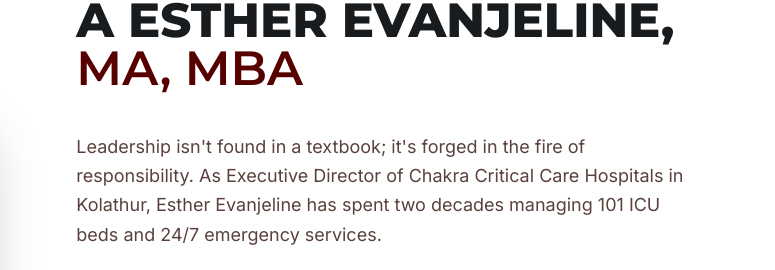
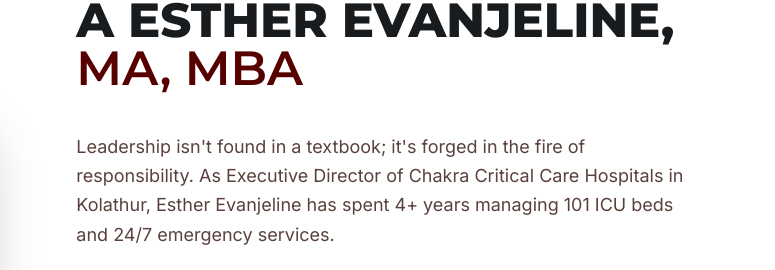
Before and after one commit to aravinds-afk/esther-website, a plain HTML site: page index.html in a window 1280 px wide. Shown: the part 978-1248 px from the top of the page, 505-1280 px from the left. Drawn offline with nearby package versions, Linux system fonts and the light colour scheme.

Commit message:
Update index.html

```diff
--- a/index.html
+++ b/index.html
@@ -213,7 +213,7 @@
 <p class="font-display text-3xl md:text-5xl font-extrabold text-on-surface uppercase">A ESTHER EVANJELINE, <span class="text-primary font-medium">MA, MBA</span></p>
 </header>
 <div class="space-y-6 text-lg text-on-surface-variant leading-relaxed">
-<p>Leadership isn't found in a textbook; it's forged in the fire of responsibility. As Executive Director of Chakra Critical Care Hospitals in Kolathur, Esther Evanjeline has spent two decades managing 101 ICU beds and 24/7 emergency services.</p>
+<p>Leadership isn't found in a textbook; it's forged in the fire of responsibility. As Executive Director of Chakra Critical Care Hospitals in Kolathur, Esther Evanjeline has spent 4+ years managing 101 ICU beds and 24/7 emergency services.</p>
 <p>She has lived the crisis of every family walking through her doors. She knows that when people are at their most vulnerable, they don't need generic promises—they need action, competence, and a leader who refuses to back down.</p>
 </div>
 <div class="grid md:grid-cols-2 gap-8 items-start">
```
